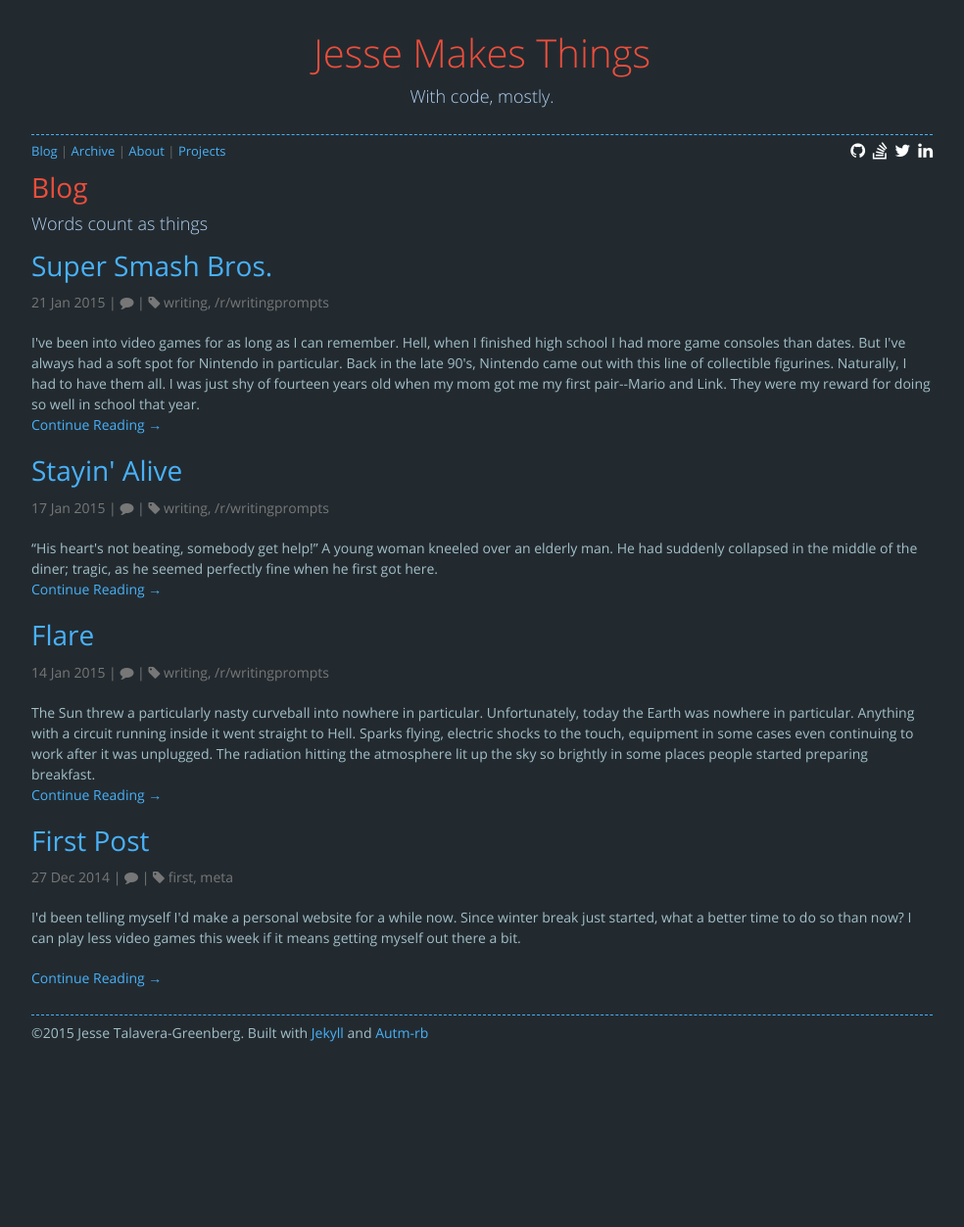
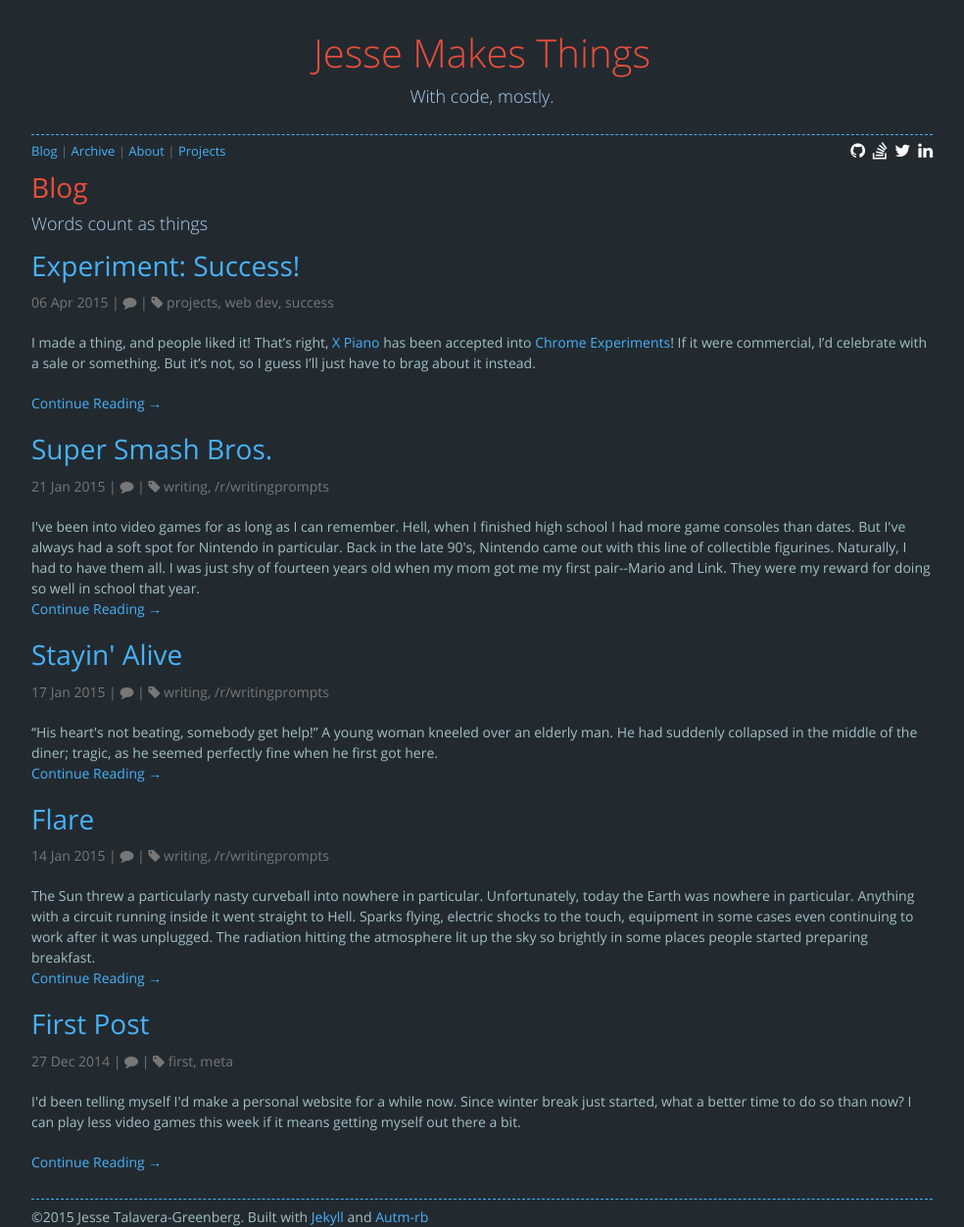
Before and after one commit to JesseTG/jessetg.github.io, a Jekyll site: the page built from index.html, in a window 1280 px wide. Shown: the whole page at 98% size, without its empty margins (148-1132 px from the left). Built offline with Jekyll 4.4.1, drawn with Linux system fonts in a browser that asks for light colours; nearby versions of some CDN libraries; the list of posts is cut into pages by our own code; comment, search, counter and statistics services are not loaded; before the commit the page ends 1065 px from its top, so only the background shows below that.

Commit message:
X Piano was accepted into Chrome Experiments!
- Updated some pages to reflect this

```diff
--- a/_includes/projects/x-piano.html
+++ b/_includes/projects/x-piano.html
@@ -1,3 +1,3 @@
 <p>
-This was originally made for a computer music course, but I've since polished it up and submitted it to a few web technology galleries.  X Piano lets you upload your own sound effects to use as piano keys; you can also apply several filters to the resulting sound.  Fingers crossed for acceptance!
+This one I'm particularly proud of.  X Piano lets you upload your own sound effects to use as piano keys; you can also apply several filters to the resulting sound.  I originally made this for a computer music course, but I've since polished it up and submitted it to Chrome Experiments, <a href="https://www.chromeexperiments.com/experiment/x-piano" target="_blank" rel="external">to which it was accepted</a>! a few web technology galleries.
 </p>
--- /dev/null
+++ b/_posts/2015-04-06-experiment-success.md
@@ -0,0 +1,8 @@
+---
+title: "Experiment: Success!"
+tags: [projects, web dev, success]
+---
+
+I made a thing, and people liked it!  That's right, [X Piano](http://jessetg.github.io/X-Piano/) has been accepted into [Chrome Experiments](https://www.chromeexperiments.com/experiment/x-piano)!  If it were commercial, I'd celebrate with a sale or something.  But it's not, so I guess I'll just have to brag about it instead.
+
+And if the judge/committee/whoever is reading this, thank you!  You made my day!
```
